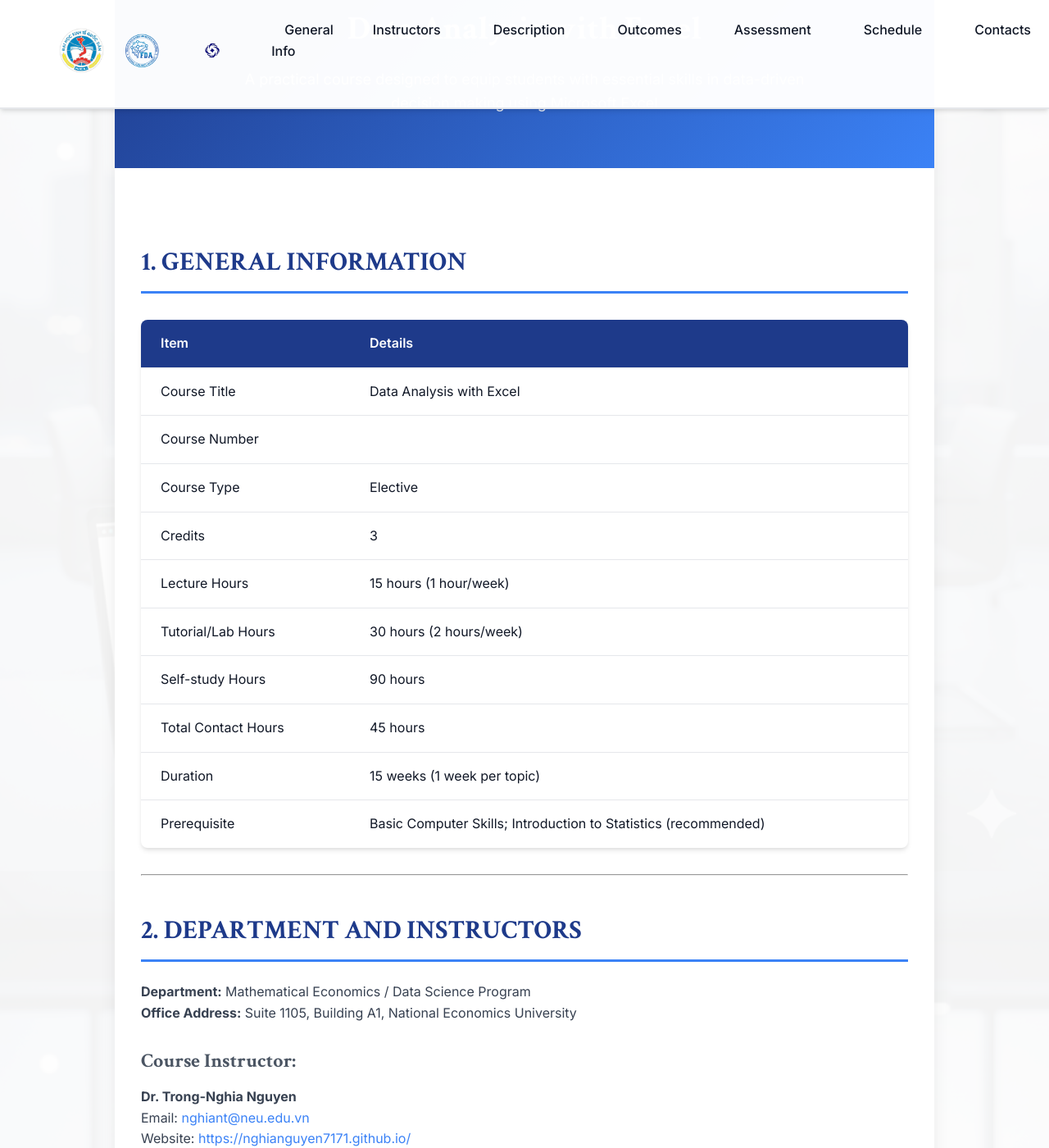
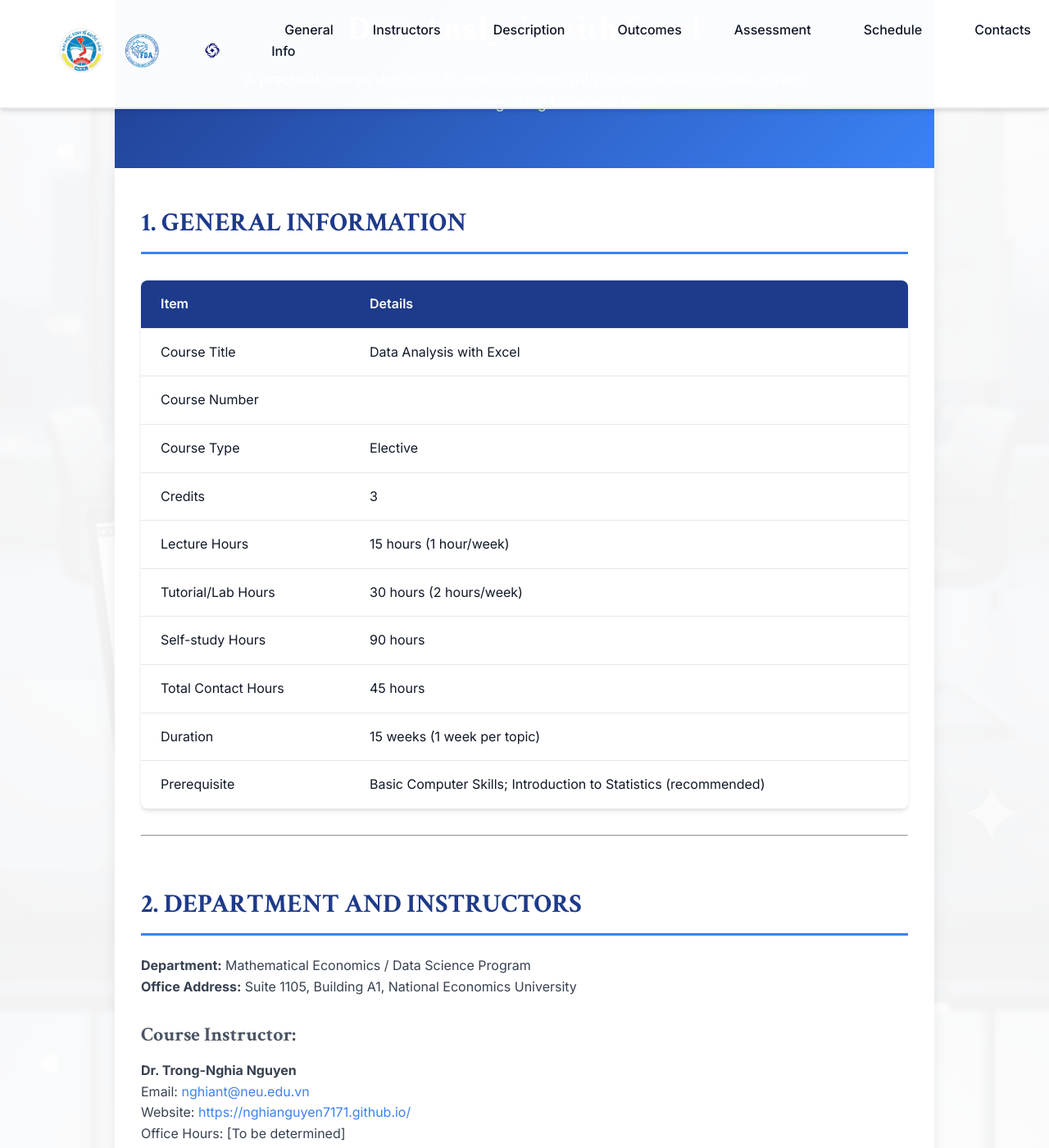
Before and after one commit to nghianguyen7171/excel_course, a Jekyll site: the page built from index.md, in a window 1280 px wide and 1400 px high, scrolled down 218 px. Shown: the whole window at 82% size. Built offline with Jekyll 4.4.1, drawn with Linux system fonts in a browser that asks for light colours.

Commit message:
Improve content wrapper and section styling, fix hero section h1 styles

```diff
--- a/assets/css/main.scss
+++ b/assets/css/main.scss
@@ -112,9 +112,16 @@
     margin-bottom: $spacing-md;
     padding-bottom: $spacing-sm;
     border-bottom: 3px solid $secondary-blue;
+    clear: both;
 
     @media (max-width: $breakpoint-md) {
         font-size: 1.75rem;
+    }
+
+    // Remove border for h2 inside hero section
+    .hero-section & {
+        border-bottom: none;
+        margin-top: 0;
     }
 }
 
@@ -333,6 +340,8 @@
         margin-bottom: $spacing-md;
         font-size: 2.5rem;
         font-weight: 700;
+        margin-top: 0;
+        padding-bottom: 0;
 
         @media (max-width: $breakpoint-md) {
             font-size: 2rem;
@@ -358,6 +367,24 @@
 
 .content-wrapper {
     max-width: 100%;
+
+    // Style sections within content
+    > section {
+        margin-bottom: $spacing-2xl;
+
+        &:last-child {
+            margin-bottom: 0;
+        }
+    }
+
+    // Override h2 styling for sections
+    section h2 {
+        margin-top: $spacing-xl;
+
+        &:first-child {
+            margin-top: 0;
+        }
+    }
 }
 
 // Section Styles
```
